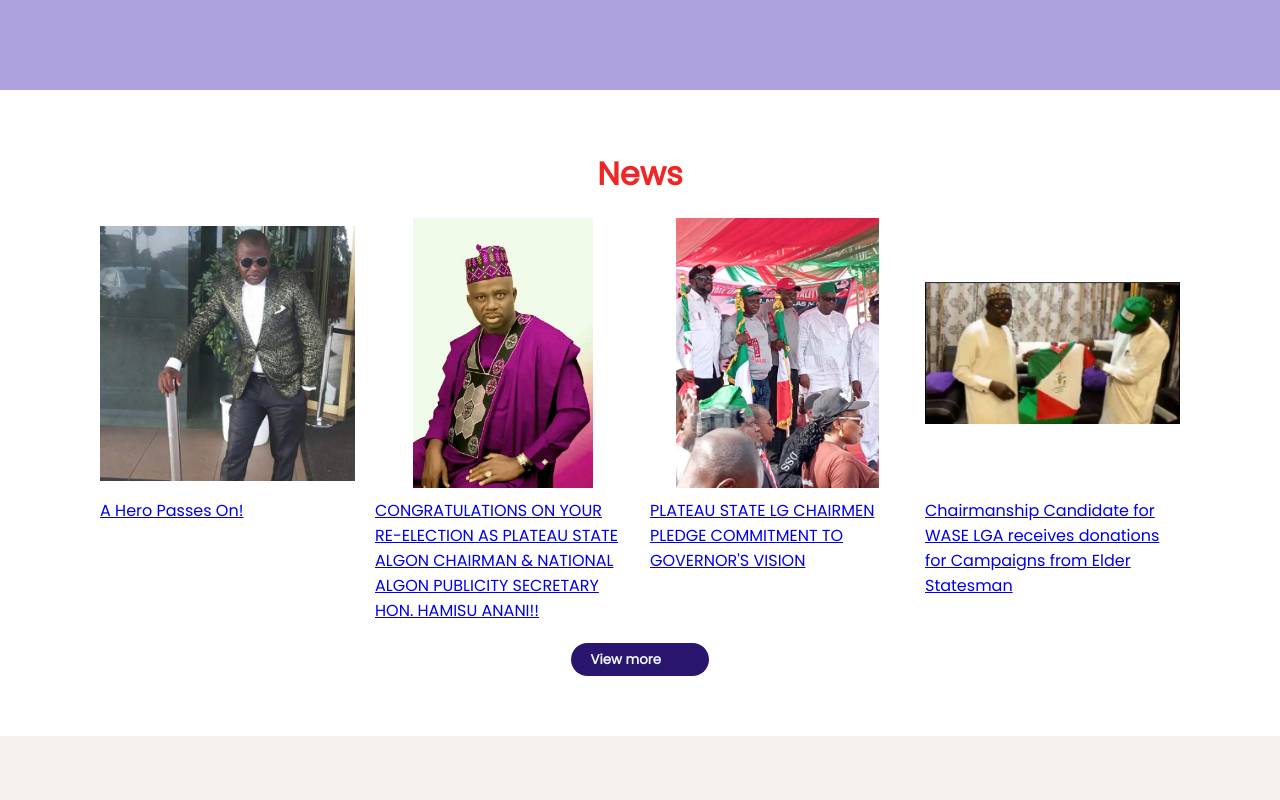
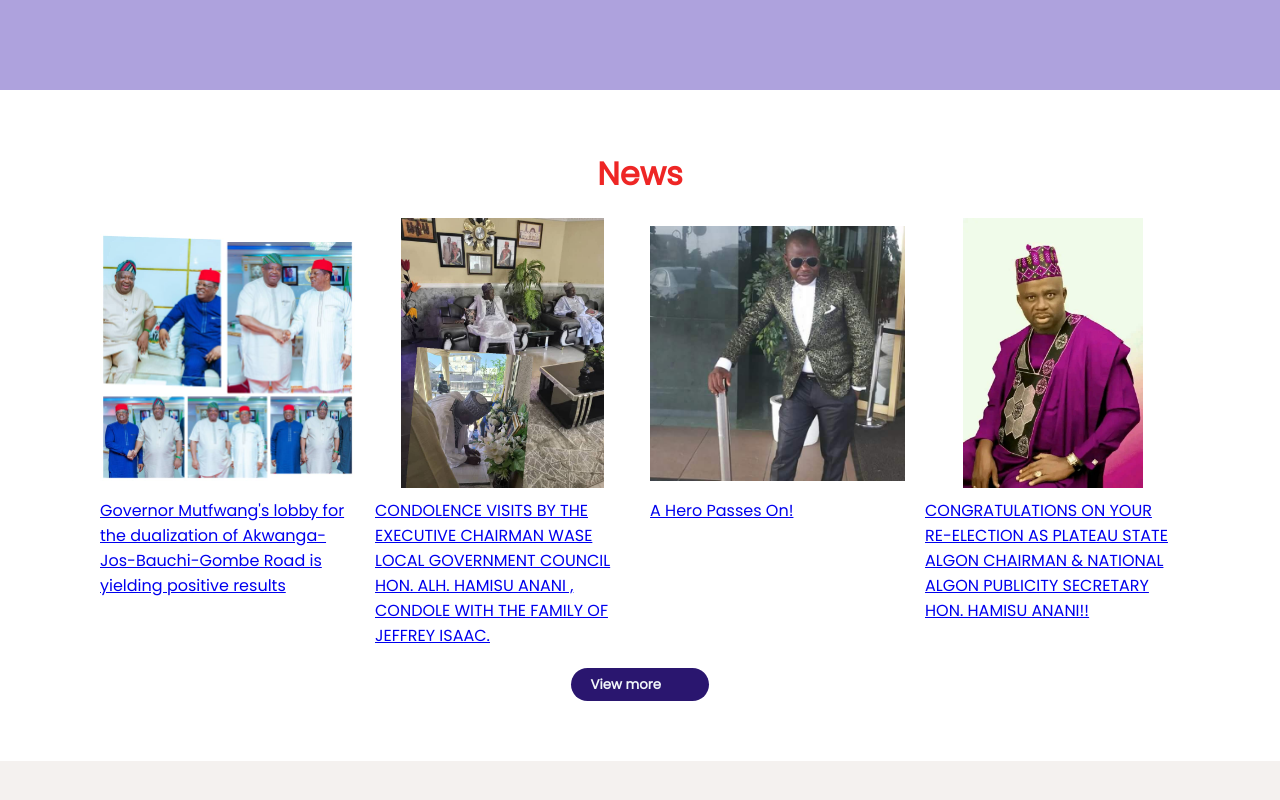
Before and after one commit to Eleojo001/Wase, a React (Create React App) app: page / in a window 1280 px wide. Shown: the part 492-1292 px from the top of the page. Built offline with nearby package versions, Linux system fonts and the light colour scheme; some icons are missing; a web font is replaced by a local one.

Commit message:
news updated

```diff
--- a/src/App.js
+++ b/src/App.js
@@ -13,6 +13,60 @@ export const DataContext = React.createContext();
 
 function App() {
   const [news, setNews] = useState([
+    {
+      id: "24",
+      category: "News",
+      title: `Governor Mutfwang's lobby for the dualization of Akwanga-Jos-Bauchi-Gombe Road is yielding positive results`,
+      author: `Joshua Felix`,
+      content: `Being a regular user of the road before and after he became Governor and following the legitimate concerns of Nigerians particularly those who pass through Jos to the North East of Nigeria, Governor Caleb Mutfwang took it upon himself to mobilise relevant stakeholders to persuade President Bola Ahmed Tinubu to prioritise the construction and dualization of the aforementioned road.
+
+It is gratifying to note that after visits by Governor Mutfwang to the Honourable Minister of Works, the ever hard working and competent Engr. David Umahi, the Minister persuaded Mr. President to listen to the cries of Nigerians who pass through the Abuja- Jos- North East corridor.
+
+This efforts culminated into the presentation of a well articulated memo to the National Council of States meeting, where approval was given for the inclusion of this road among the President's legacy road projects!
+
+To match words with action, Mr. President proceeded to negotiate and secure a Chinese EXIM Bank facility of about $1.1 billion ! Infact things are moving so fast that Messrs CGC have been appointed contractors for the project.
+
+At the moment, designs are being finalised with the active inputs from the Plateau State Government. It is hoped that the procurement process will follow soon so that by 2025 actual construction will begin.
+
+In the interim, Governor Mutfwang has engaged the Federal Road Maintenance Agency (FERMA) to explore collaboration for remedial intervention pending the commencement of the dualization of the road by the Federal Ministry of Works.
+
+As the Mutfwang administration turns full throttle and looks good towards the future, there is no doubt that the people's Governor's politico-economic and social mantra will continue to deploy subtle diplomacy and prolific political soldiering, using lobbying and forward-looking politics or politics without bitterness, to bring home more dividends of democracy.`,
+      date: "20th November, 2024",
+      images: [{ pic: "/pic2_11_2024.jpg" }],
+    },
+    {
+      id: "23",
+      category: "News",
+      title: `CONDOLENCE VISITS BY THE EXECUTIVE CHAIRMAN WASE LOCAL GOVERNMENT COUNCIL HON. ALH. HAMISU  ANANI ,  CONDOLE WITH THE   FAMILY OF JEFFREY ISAAC.`,
+      author: ``,
+      content: `
+
+We received with great shock the devastating and shocking news of the passing away of Consultant WASE/Rock FM Radio Jeffrey Isaac whose sad event occurred on Saturday 9th November 2024.
+
+This is a colossal loss to the family ,  Wase Local government Council and indeed the Local Government entirely.
+
+The deceased who was a worthy friend to me and spent all his life on earth modelling and was dedicated and commited  to serving God and humanity.
+
+Death is indeed inevitable, but anytime it occurs, it appears to be new to us. We love him but God loves him most. We have no right whatsoever to question His action. We remain appreciative to God almighty for all that befall us.
+
+This is truly a trying moment for us all .
+
+Late Jeffrey Isaac left to the great beyond at the very moment his wise counsel as a worthy friend and leader is needed Most.
+But as believers,  we must accept and endure in good faith. He is gone but he will forever remain green in our memories.
+His good counsel will be missed greatly.
+
+May God almighty forgive his past wrong deeds and grant him the highest perfect condition .
+
+It's our prayer that God almighty Will give Wase Rock FM and  his immediately family and other bereaved the fortitude to bear this huge loss.
+
+Do Please accept our heart felt sympathy and condolences.
+
+ Signed
+
+From the office of the Hon Chairman Wase Local government council.`,
+      date: "12th November, 2024",
+      images: [{ pic: "/pic_govt_11_2024.jpg" }],
+    },
     {
       id: "22",
       category: "News",
```
Also changed, not shown: public/pic2_11_2024.jpg (added), public/pic_govt_11_2024.jpg (added).
